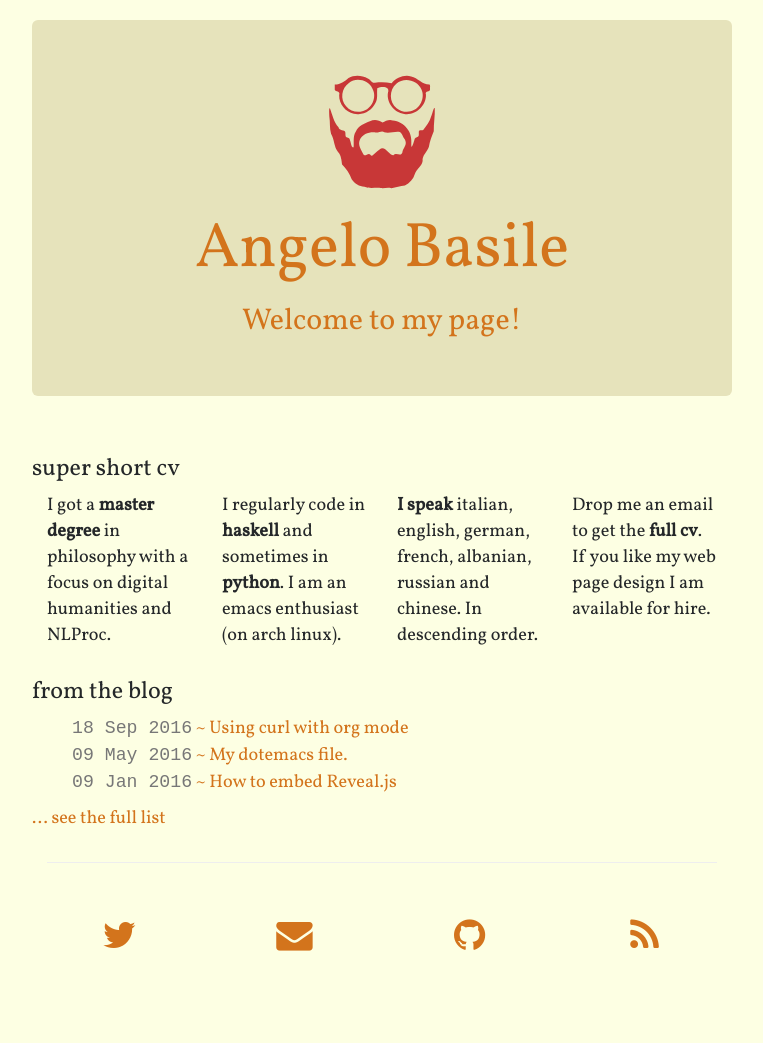
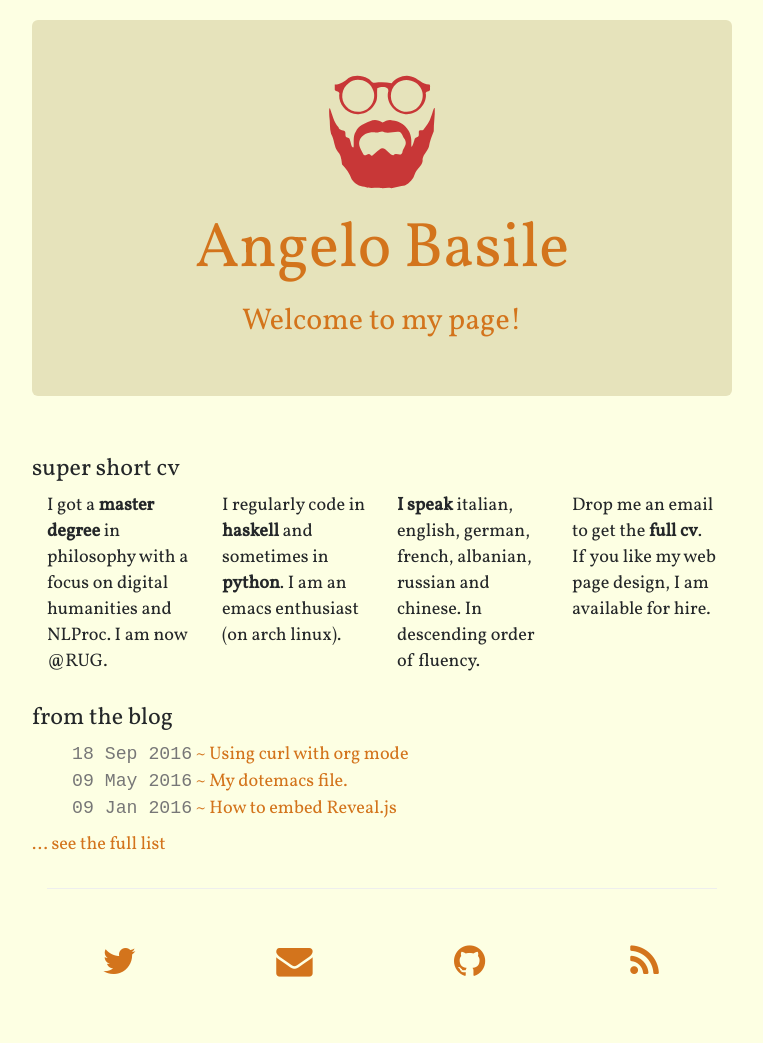
Before and after one commit to rs2/anbasile.github.io, a Jekyll site: the page built from index.html, in a window 1280 px wide. Shown: the whole page, without its empty margins (258-1021 px from the left). Built offline with Jekyll 4.4.1, drawn with Linux system fonts in a browser that asks for light colours; nearby versions of some CDN libraries; before the commit the page ends 1017 px from its top, so only the background shows below that.

Commit message:
Update content.html

```diff
--- a/_includes/content.html
+++ b/_includes/content.html
@@ -13,17 +13,17 @@
           <div class="row">
             <h3>super short cv</h3>
             <div class="col-lg-3">
-              <p>I got a <b>master degree</b> in philosophy with a focus on digital humanities and NLProc.</p>
+              <p>I got a <b>master degree</b> in philosophy with a focus on digital humanities and NLProc. I am now @RUG.</p>
             </div>
 
             <div class="col-lg-3">
               <p>I regularly code in <b>haskell</b> and sometimes in <b>python</b>. I am an emacs enthusiast (on arch linux).</p>
             </div>
             <div class="col-lg-3">
-              <p><b>I speak</b> italian, english, german, french, albanian, russian and chinese. In descending order.</p>
+              <p><b>I speak</b> italian, english, german, french, albanian, russian and chinese. In descending order of fluency.</p>
             </div>
             <div class="col-lg-3">
-              <p>Drop me an email to get the <b>full cv</b>. If you like my web page design I am available for hire.</p>
+              <p>Drop me an email to get the <b>full cv</b>. If you like my web page design, I am available for hire.</p>
             </div>
 
           </div>
```
